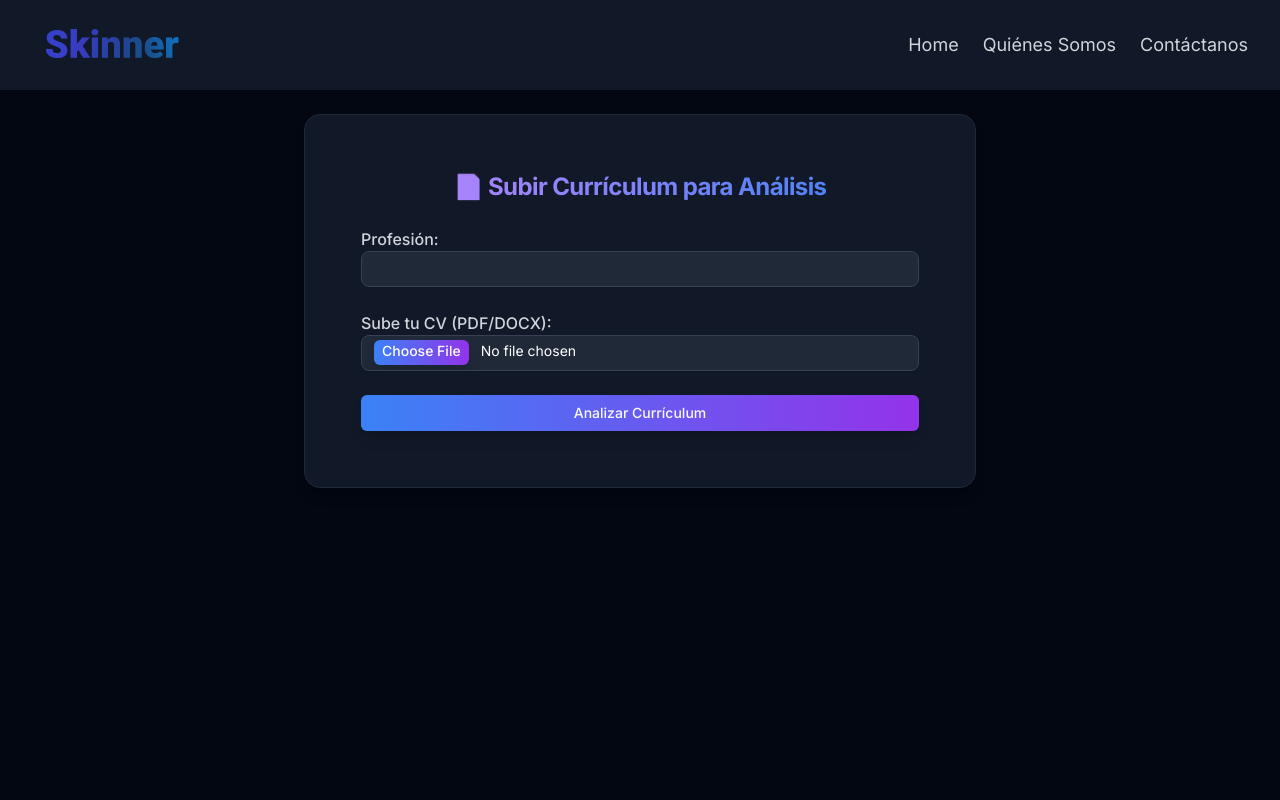
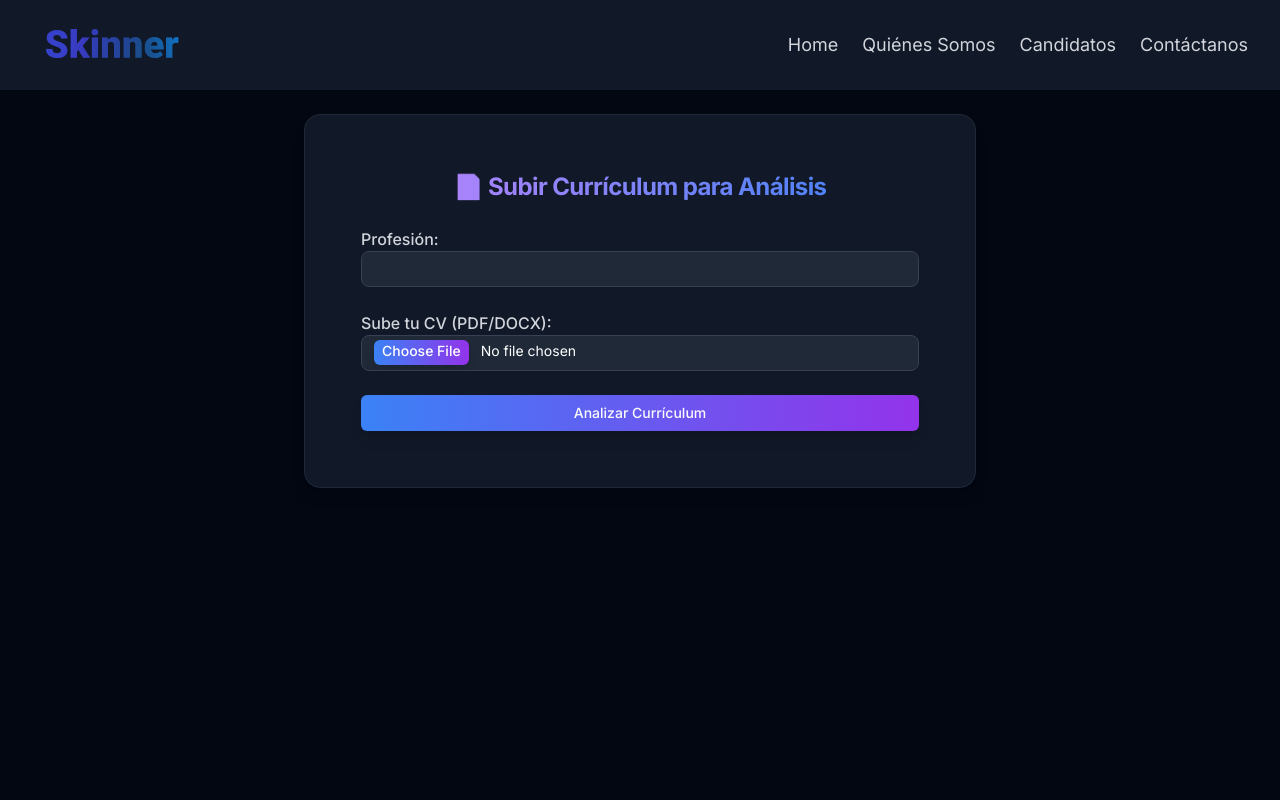
Before and after one commit to Skinner-SAS-de-CV/Skinner-Frontend, a Next.js app: page /candidate/analyze in a window 1280 px wide. Shown: the top 800 px of the page. Built offline with nearby package versions, Linux system fonts and the light colour scheme; no server answers.

Commit message:
implementando el markdown al analisis y agregando el elemento candidatos al navbar

```diff
--- a/src/app/recruiter/search/components/PDFCard.tsx
+++ b/src/app/recruiter/search/components/PDFCard.tsx
@@ -1,5 +1,7 @@
 'use client';
 import React, { useRef } from "react";
+import Markdown from "react-markdown";
+
 import {
   Accordion,
   AccordionContent,
@@ -7,6 +9,7 @@ import {
   AccordionTrigger,
 } from "@/components/ui/accordion";
 import dynamic from "next/dynamic";
+
 
 const GeneratePDF = dynamic(() => import("../../../../components/GeneratePDF"), { ssr: false });
 
@@ -51,12 +54,17 @@ export const PDFCard = ({ item }: Props) => {
             Ver análisis detallado del candidato
           </AccordionTrigger>
           <AccordionContent>
-            <div className="mt-4 w-full flex flex-end">
-            <GeneratePDF cardRef={cardRef} name={`candidato_${item.id}.pdf`} />
-          </div>
-            <p className="text-sm text-gray-200 whitespace-pre-line">
-              {item.feedback || "Sin análisis disponible."}
-            </p>
+           <div className="flex w-full mb-4">
+              <div className="ml-auto">
+                <GeneratePDF cardRef={cardRef} name={`candidato_${item.id}.pdf`} />
+              </div>
+            </div>
+
+            {item.feedback ? (
+              <Markdown>{item.feedback}</Markdown>
+            ) : (
+              "Sin análisis disponible."
+            )}
           </AccordionContent>
         </AccordionItem>
       </Accordion>
--- a/src/components/navbar.tsx
+++ b/src/components/navbar.tsx
@@ -28,6 +28,12 @@ export function Navbar() {
             className="text-lg text-gray-300 hover:text-blue-500"
           >
             Quiénes Somos
+          </Link>
+          <Link
+            href="/candidate/home"
+            className="text-lg text-gray-300 hover:text-blue-500"
+          >
+            Candidatos
           </Link>
           <Link
             href="/contact"
@@ -102,6 +108,13 @@ export function Navbar() {
             Quiénes Somos
           </Link>
           <Link
+            href="/candidate/home"
+            onClick={() => setIsOpen(false)}
+            className="block text-lg text-gray-300 hover:text-blue-500"
+          >
+            Candidatos
+          </Link>
+          <Link
             href="/contact"
             onClick={() => setIsOpen(false)}
             className="block text-lg text-gray-300 hover:text-blue-500"
```
